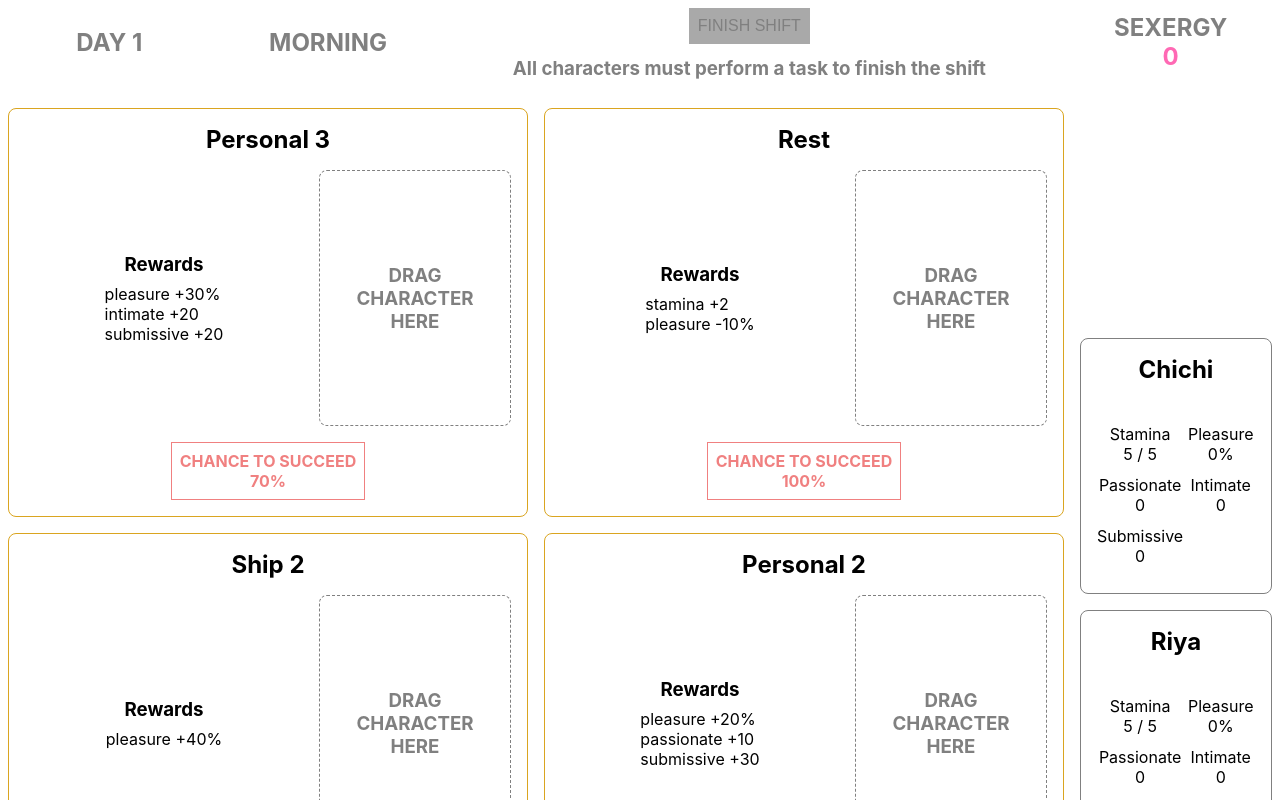
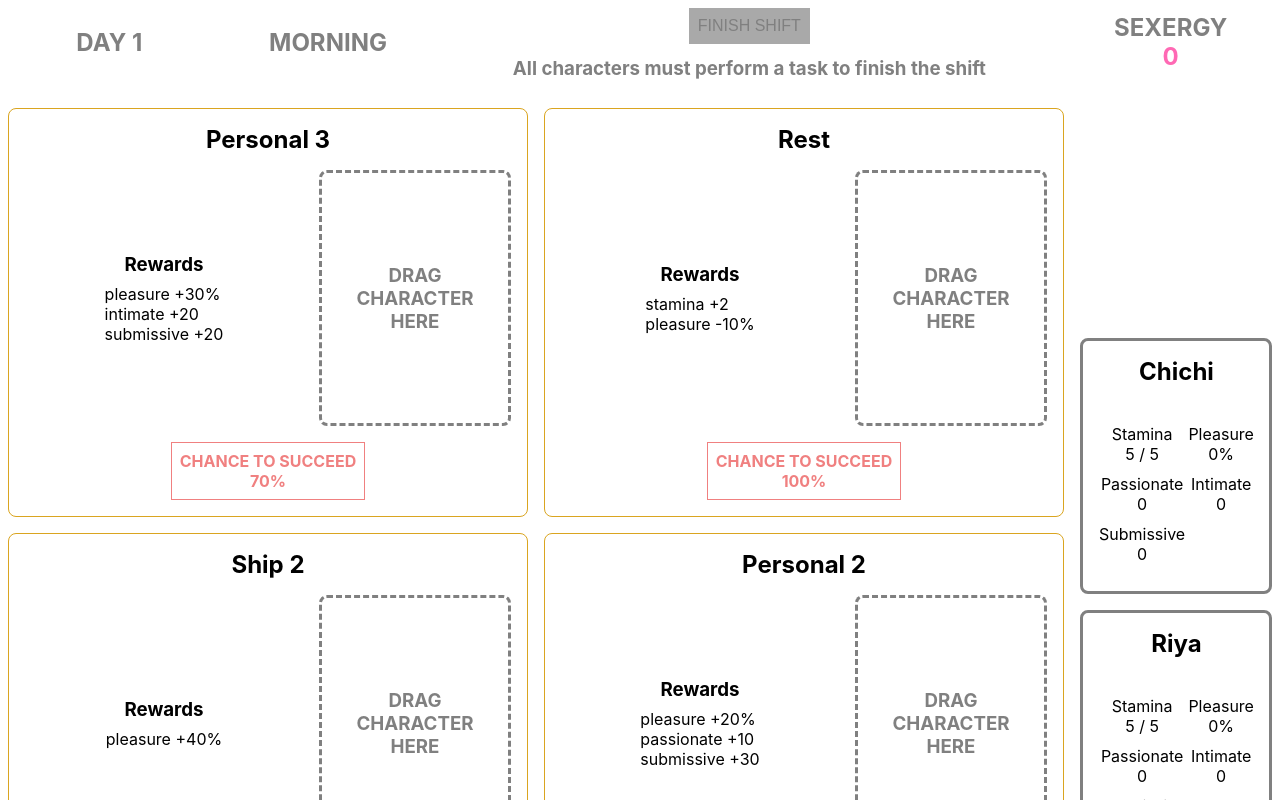
Before and after one commit to MrHands/task-gameplay, a React (Create React App) app: page / in a window 1280 px wide. Both pictures are taken after a click on the button "START GAME". Shown: the top 800 px of the page. Built offline with nearby package versions, Linux system fonts and the light colour scheme.

Commit message:
Thicker border on characters.

```diff
--- a/src/components/Character.scss
+++ b/src/components/Character.scss
@@ -7,18 +7,18 @@
 	justify-items: center;
 	gap: 0.5rem;
 	padding: 1rem;
-	border: 0.1rem solid gray;
+	border: 0.2rem solid gray;
 	border-radius: 0.5rem;
 
 	&.-empty {
 		display: flex;
 		align-items: center;
-		border: 0.1rem dashed gray;
+		border: 0.2rem dashed gray;
 		cursor: initial;
 	}
 
 	&.-active {
-		border: 0.1rem solid lawngreen;
+		border: 0.2rem solid lawngreen;
 		background: lightgreen;
 	}
 
```
